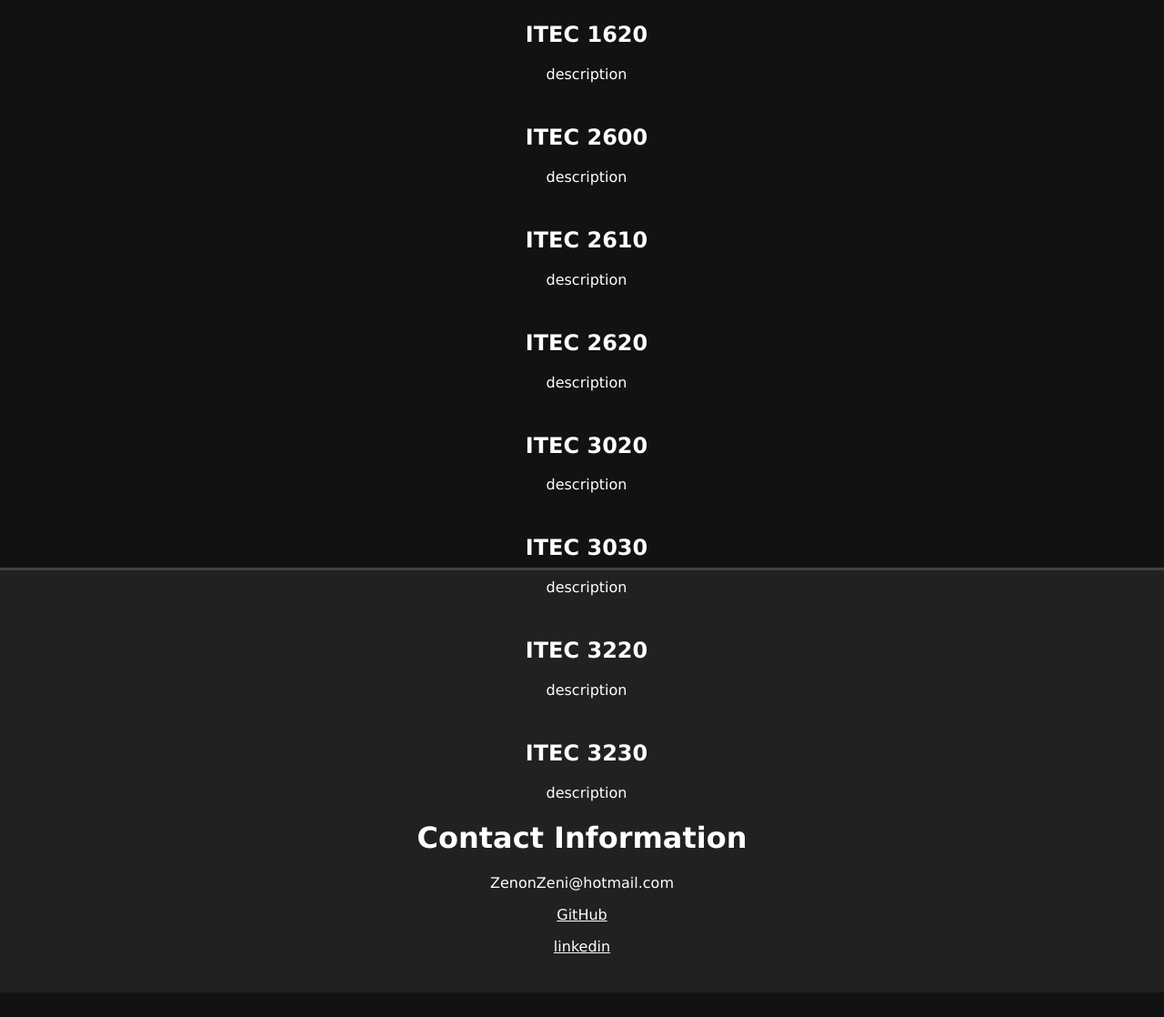
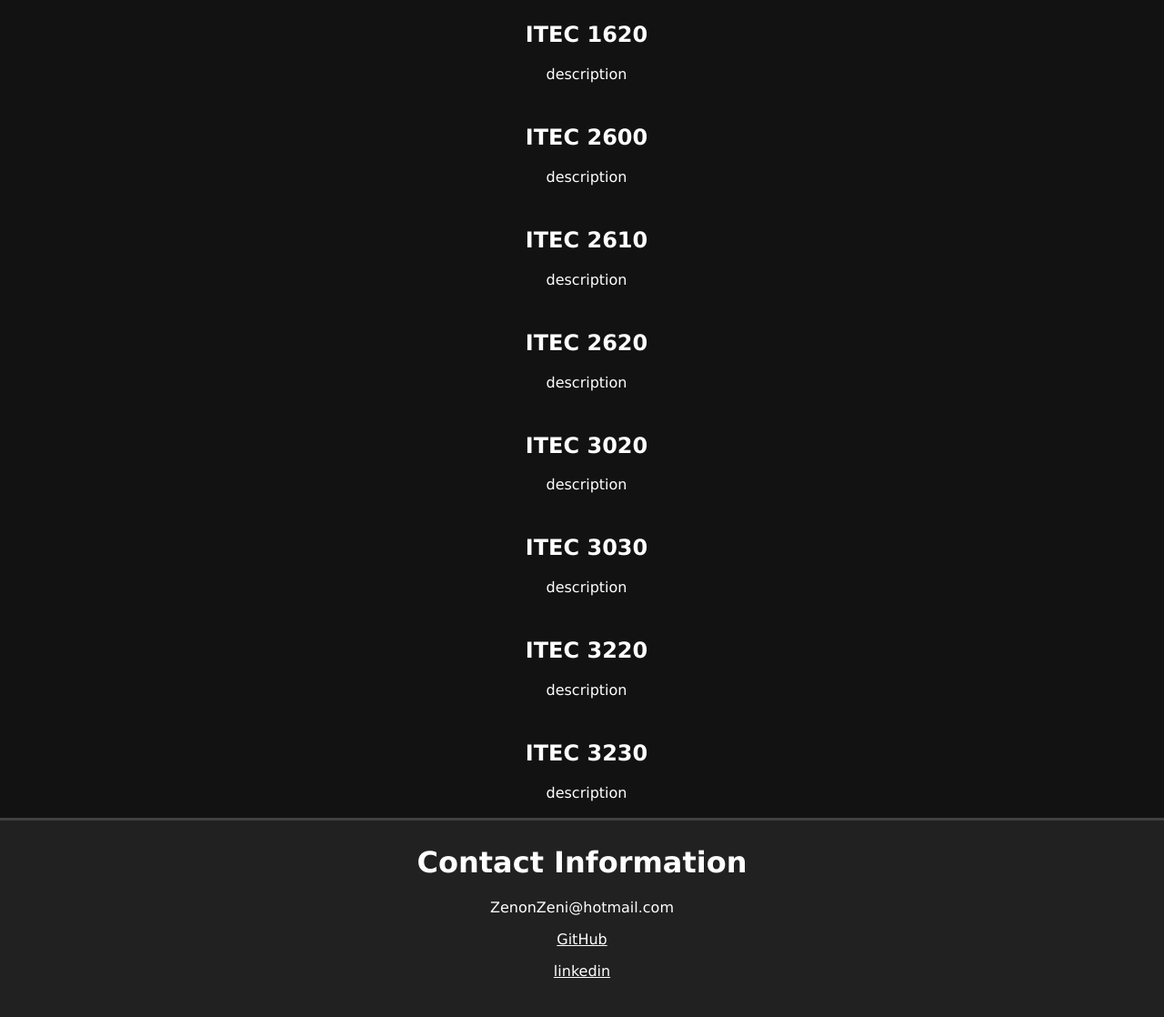
Before and after one commit to ZenonZeni/My-Personal-Website, a PHP site: the page made by Education Page Personal Website.html in a window 1280 px wide. Shown: the part 440-1558 px from the top of the page at 91% size. Before the commit the page ends 1531 px from the top, so only its background shows below. Run offline with PHP 8.4, Linux system fonts and the light colour scheme.

Commit message:
CSS changes and add CSS file

```diff
--- a/Css/default.css
+++ b/Css/test.css
@@ -84,7 +84,7 @@
 .Container2{
 
   padding-top: 25px;
-  padding-bottom: 100px;
+  padding-bottom: 200px;
   height: 100px;
   max-width: 100%;
 }
@@ -146,7 +146,7 @@
   }
   .rowContainer{
     padding-right: 50px;
-    padding-bottom: 525px;
+    padding-bottom: 800px;
     padding-left: 50px;
     max-width: 100%;
     background-color:#121212;
--- a/Education Page Personal Website.html
+++ b/Education Page Personal Website.html
@@ -7,17 +7,18 @@
 		<title> Personal Website </title>
 		<meta name="viewport" content="width=device-width, initial-scale=1.0">
 		<style>
-			@media screen and (max-width:1366px) {
+			h3{
+				color:white;
+			}
 			.rowContainer{
 				padding-right: 50px;
-			    padding-bottom: 850px;
+				padding-bottom: 525px;
 				padding-left: 50px;
 				max-width: 100%;
 				background-color:#121212;
 			}
-			}
 		</style>
-		<link rel="stylesheet" href="Css/default.css">
+		<link rel="stylesheet" href="Css/test.css">
 	</head>
 	<body>
 		<div class= "MyNameBar">
```
Lines whose indentation alone changed are shown as unchanged.
